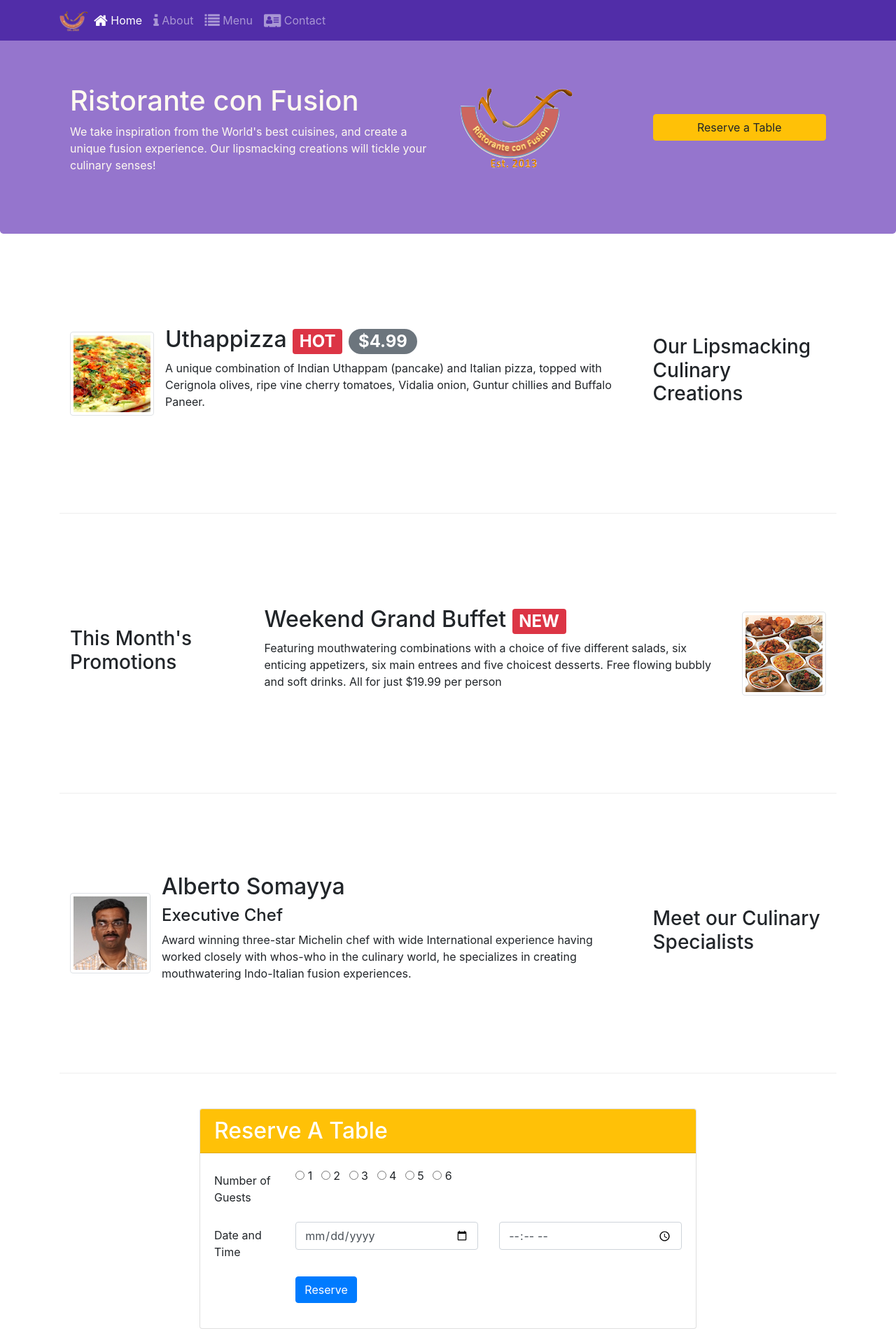
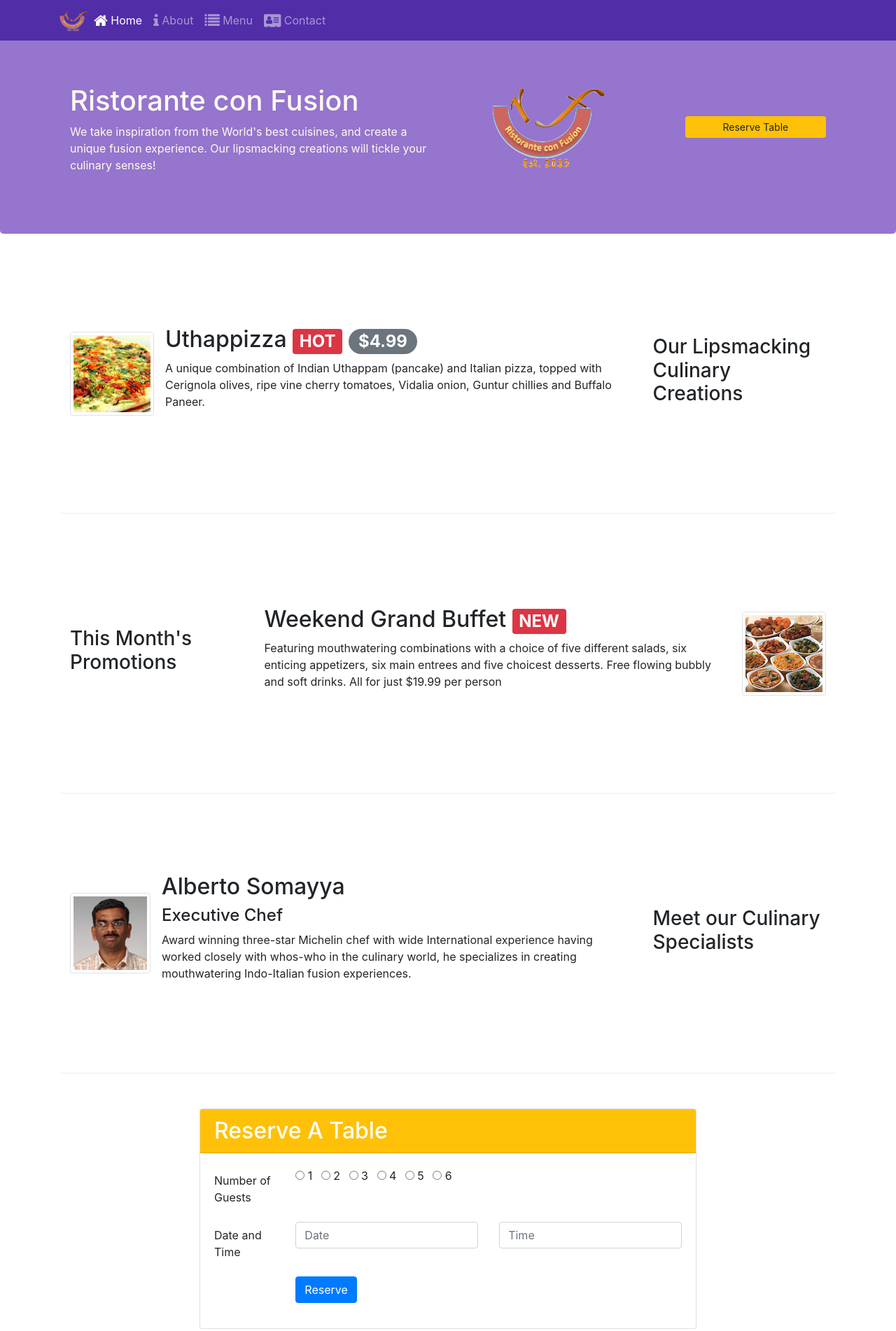
Before and after one commit to JT-77/Bootstrap4, a website: page index.html in a window 1280 px wide. Shown: the top 1902 px of the page at 70% size. Drawn offline with nearby package versions, Linux system fonts and the light colour scheme.

Commit message:
assignment

```diff
--- a/index.html
+++ b/index.html
@@ -41,11 +41,11 @@
                 </div>
                 <div class="col-12 col-sm align-items-center">
                     <div class="row">
-                        <div class="col-12 col-sm-6 align-self-center">
+                        <div class="col-12 offset-1 col-sm-6 align-self-center">
                             <img src="img/logo.png" class="img-fluid">
                         </div>
                         <div class="col-12 col-sm align-self-center">
-                            <a class="btn btn-block btn-warning" role="button" href="#reserve">Reserve a Table</a>
+                            <a class="btn btn-sm btn-block btn-warning" role="button" href="#reserve">Reserve Table</a>
                         </div>
                     </div>
                 </div>
@@ -80,7 +80,7 @@
             <div class="col-12 order-sm-last col-sm col-md">
                 <div class="media">
                     <div class="media-body">
-                        <h2>Weekend Grand Buffet <span class="badge badge-danger">NEW</span></h2>
+                        <h2 class="mt-0">Weekend Grand Buffet <span class="badge badge-danger">NEW</span></h2>
                         <p class="d-none d-sm-block">Featuring mouthwatering combinations with a choice of five different salads, six enticing appetizers, six main entrees and five choicest desserts. Free flowing bubbly and soft drinks. All for just $19.99 per person </p>
                     </div>
                     <img class="d-flex ml-3 img-thumbnail align-self-center" src="img/buffet.png" alt="Weekend Grand Buffet">
@@ -123,10 +123,10 @@
                             <div class="form-group row">
                                 <label for="date&time" class="col-12 col-md-2 col-form-label">Date and Time</label>
                                 <div class="col-6 col-md-5">
-                                    <input type="date" class="form-control" id="date" name="date" placeholder="Date">
+                                    <input type="text" class="form-control" id="date" name="date" placeholder="Date">
                                 </div>
                                 <div class="col-6 col-md-5">
-                                    <input type="time" class="form-control" id="time" name="time" placeholder="Time">
+                                    <input type="text" class="form-control" id="time" name="time" placeholder="Time">
                                 </div>
                             </div>
                             <div class="form-group row">
```
